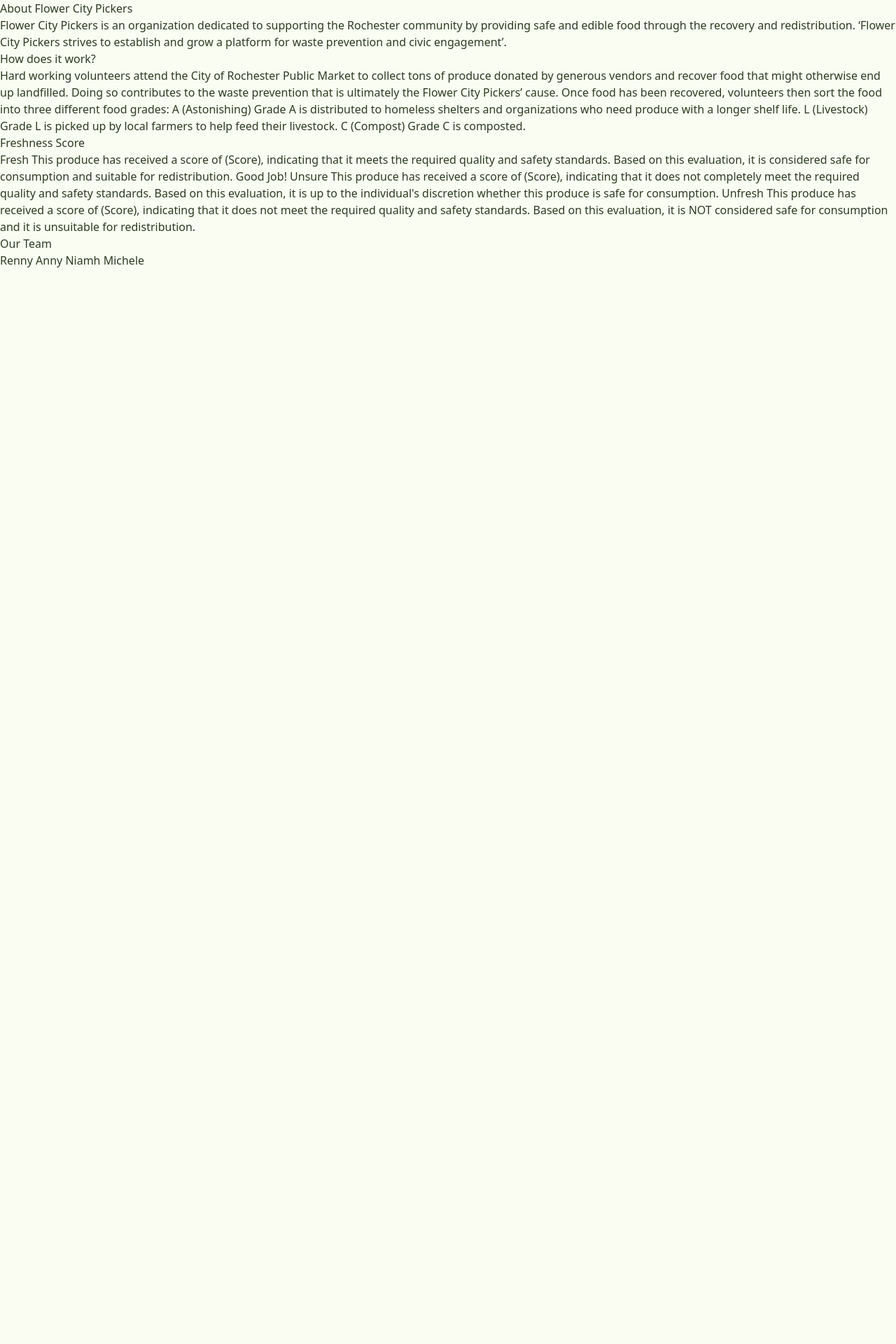
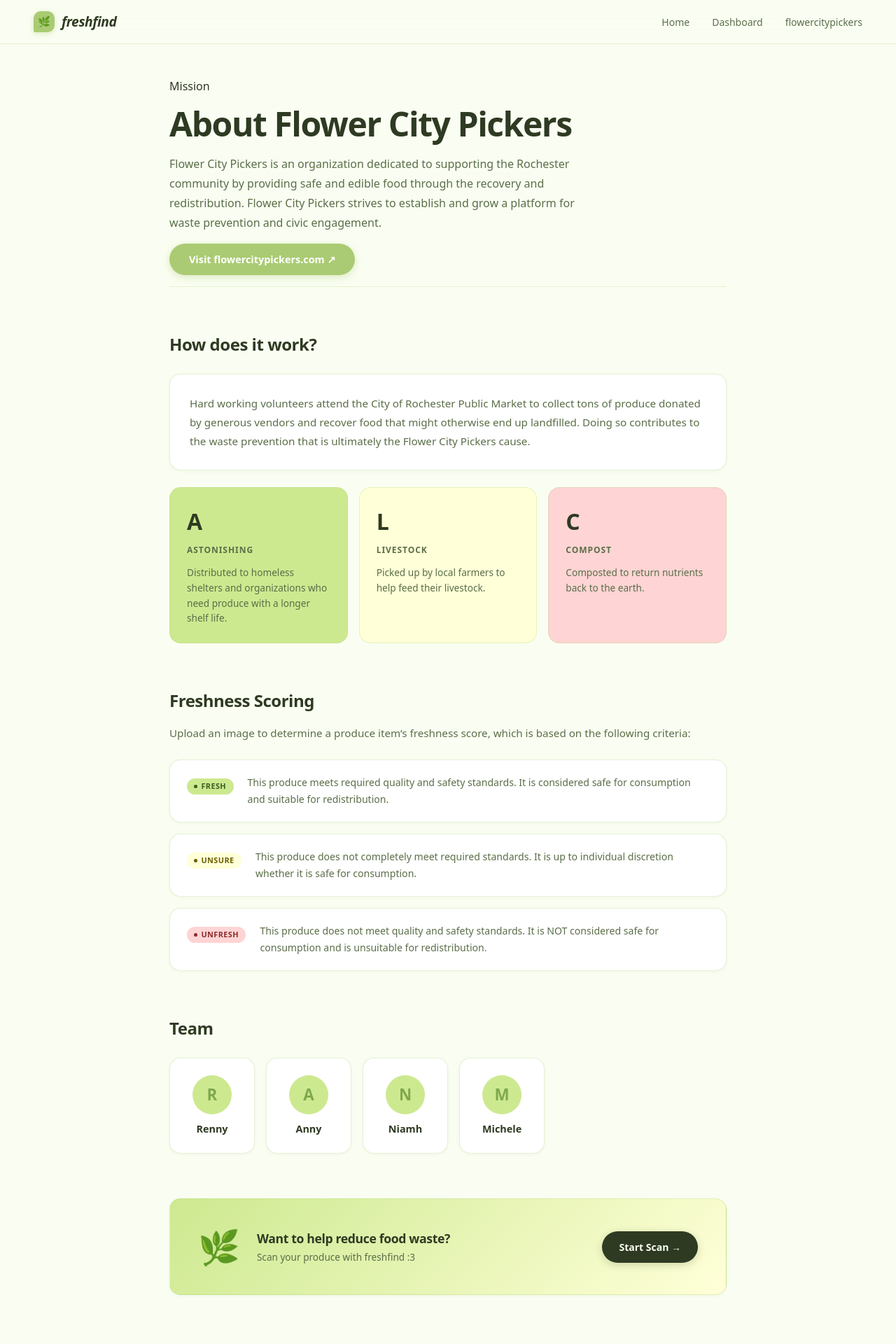
Before and after one commit to akneewhowah/ramnhackathon, a Next.js app: page /about in a window 1280 px wide. Shown: the top 1920 px of the page at 70% size. Before the commit the page ends 800 px from the top, so only its background shows below. Built offline with nearby package versions, Linux system fonts and the light colour scheme.

Commit message:
fix about page and add styles

```diff
--- a/app/about/page.tsx
+++ b/app/about/page.tsx
@@ -1,60 +1,174 @@
-export default function About() {
+import Link from 'next/link'
+
+const GRADES = [
+  {
+    letter: 'A',
+    name: 'Astonishing',
+    color: 'grade-a',
+    desc: 'Distributed to homeless shelters and organizations who need produce with a longer shelf life.',
+  },
+  {
+    letter: 'L',
+    name: 'Livestock',
+    color: 'grade-l',
+    desc: 'Picked up by local farmers to help feed their livestock.',
+  },
+  {
+    letter: 'C',
+    name: 'Compost',
+    color: 'grade-c',
+    desc: 'Composted to return nutrients back to the earth.',
+  },
+]
+
+const VERDICTS = [
+  {
+    label: 'Fresh',
+    verdict: 'GOOD',
+    pill: 'verdict-pill-good',
+    desc: 'This produce meets required quality and safety standards. It is considered safe for consumption and suitable for redistribution.',
+  },
+  {
+    label: 'Unsure',
+    verdict: 'UNSURE',
+    pill: 'verdict-pill-unsure',
+    desc: 'This produce does not completely meet required standards. It is up to individual discretion whether it is safe for consumption.',
+  },
+  {
+    label: 'Unfresh',
+    verdict: 'BAD',
+    pill: 'verdict-pill-bad',
+    desc: 'This produce does not meet quality and safety standards. It is NOT considered safe for consumption and is unsuitable for redistribution.',
+  },
+]
+
+const TEAM = ['Renny', 'Anny', 'Niamh', 'Michele']
+
+export default function AboutPage() {
   return (
-    <main className="container">
-      <div className="about-page">
-        <h1>About Flower City Pickers</h1>
+    <div className="app-shell">
 
-        <section className="about-section">
-          <h2>Flower City Pickers is an organization dedicated to supporting the Rochester community by providing safe and edible food through the recovery and redistribution. ‘Flower City Pickers strives to establish and grow a platform for waste prevention and civic engagement’.
+      {/* nav */}
+      <nav className="nav">
+        <div className="nav-left">
+          <div className="nav-logo-icon">🌿</div>
+          <span className="nav-logo-text">freshfind</span>
+        </div>
+        <div className="nav-links">
+          <Link href="/"         className="nav-link">Home</Link>
+          <Link href="/dashboard" className="nav-link">Dashboard</Link>
+          <Link href="/history"   className="nav-link">flowercitypickers</Link>
+        </div>
+      </nav>
 
-</h2>
+      <main className="about-main">
+
+        {/* domer */}
+        <section className="about-hero">
+          <div className="about-hero-badge">
+            <span className="hero-badge-dot" />  Mission
+          </div>
+          <h1 className="about-hero-title">About Flower City Pickers</h1>
+          <p className="about-hero-sub">
+            Flower City Pickers is an organization dedicated to supporting the Rochester community
+            by providing safe and edible food through the recovery and redistribution. Flower
+            City Pickers strives to establish and grow a platform for waste prevention and civic engagement.
+
+          </p>
+          <a
+            href="https://flowercitypickers.com"
+            target="_blank"
+            rel="noopener noreferrer"
+            className="btn-primary"
+          >
+            Visit flowercitypickers.com ↗
+          </a>
         </section>
 
+        {/* how it works */}
         <section className="about-section">
-          <h2>How does it work?</h2>
-          <p>
-            Hard working volunteers attend the City of Rochester Public Market to collect
-            tons of produce donated by generous vendors and recover food that might otherwise end up landfilled.
-            Doing so contributes to the waste prevention that is ultimately the Flower City Pickers’ cause.
+          <h2 className="about-section-title">How does it work?</h2>
+          <div className="about-how-card">
 
-            Once food has been recovered, volunteers then sort the food into three different food grades:
-            A (Astonishing)
-Grade A is distributed to homeless shelters and organizations who need produce with a longer shelf life.
+            <p className="about-how-text">
+             Hard working volunteers attend the City of Rochester Public Market to collect
+              tons of produce donated by generous vendors and recover food that might otherwise end up landfilled.
 
-L (Livestock)
-Grade L is picked up by local farmers to help feed their livestock.
+            Doing so contributes to the waste prevention that is ultimately the Flower City Pickers cause.
 
-C (Compost)
-Grade C is composted.
+            </p>
+          </div>
 
-          </p>
+          {/* grades  */}
+          <div className="grade-grid">
+            {GRADES.map(g => (
+              <div key={g.letter} className={`grade-card ${g.color}`}>
+                <div className="grade-letter">{g.letter}</div>
+                <div className="grade-name">{g.name}</div>
+                <p className="grade-desc">{g.desc}</p>
+              </div>
+            ))}
+          </div>
         </section>
 
+        {/* fresh scoring */}
         <section className="about-section">
-          <h2>Freshness Score</h2>
-          <p>
-            Fresh
-This produce has received a score of (Score), indicating that it meets the required quality and safety standards. Based on this evaluation, it is considered safe for consumption and suitable for redistribution.
-
-Good Job!
-Unsure
-This produce has received a score of (Score), indicating that it does not completely meet the required quality and safety standards. Based on this evaluation, it is up to the individual's discretion whether this produce is safe for consumption.
-Unfresh
-This produce has received a score of (Score), indicating that it does not meet the required quality and safety standards. Based on this evaluation, it is NOT considered safe for consumption and it is unsuitable for redistribution.
-
+          <h2 className="about-section-title">Freshness Scoring</h2>
+          <p className="about-section-sub">
+            Upload an image to determine a produce item’s freshness score, which is based on the following criteria:
           </p>
+          <div className="verdict-explainer">
+            {VERDICTS.map(v => (
+              <div key={v.verdict} className="verdict-explain-card">
+                <div className="verdict-explain-top">
+                  <span className={`verdict-pill ${v.pill}`}>
+                    <span className="verdict-pill-dot" />
+                    {v.label}
+                  </span>
+                </div>
+                <p className="verdict-explain-desc">{v.desc}</p>
+              </div>
+            ))}
+          </div>
         </section>
 
+        {/* our team!!!!! */}
         <section className="about-section">
-          <h2>Our Team</h2>
-          <p>
-            Renny
-            Anny
-            Niamh
-            Michele
-          </p>
+          <h2 className="about-section-title"> Team</h2>
+          <div className="team-grid">
+            {TEAM.map(name => (
+              <div key={name} className="team-card">
+                <div className="team-avatar">
+                  {name[0]}
+                </div>
+                <p className="team-name">{name}</p>
+              </div>
+            ))}
+          </div>
         </section>
-      </div>
-    </main>
-  );
+
+        {/* blah */}
+        <section className="donate-banner">
+          <span className="donate-banner-icon">🌿</span>
+          <div className="donate-banner-text">
+            <h3 className="donate-banner-title">Want to help reduce food waste?</h3>
+            <p className="donate-banner-sub">
+              Scan your produce with freshfind :3
+            </p>
+          </div>
+          <Link href="/page.tsx" className="btn-dark">Start Scan →</Link>
+        </section>
+
+      </main>
+
+      <footer className="footer">
+        <span>© 2026 findfresh </span>
+        <div className="footer-links">
+          <Link href="/" className="footer-link">Return Home</Link>
+          <a href="https://flowercitypickers.org" className="footer-link" target="_blank" rel="noopener noreferrer">Flower City Pickers</a>
+        </div>
+      </footer>
+
+    </div>
+  )
 }
--- a/app/globals.css
+++ b/app/globals.css
@@ -522,3 +522,132 @@
 .footer-links { display: flex; gap: 1.5rem; }
 .footer-link  { color: var(--text-lt); text-decoration: none; transition: color 0.15s; }
 .footer-link:hover { color: var(--green-dk); }
+
+
+/*about styles*/
+/* ── About page ───────────────────────────────────────────── */
+.about-main {
+  flex: 1;
+  max-width: 860px;
+  margin: 0 auto;
+  width: 100%;
+  padding: 3rem 2rem 6rem;
+  position: relative; z-index: 1;
+  display: flex; flex-direction: column; gap: 4rem;
+}
+
+/* Hero */
+.about-hero {
+  display: flex; flex-direction: column; align-items: flex-start; gap: 1rem;
+  padding-bottom: 1rem;
+  border-bottom: 1px solid var(--border);
+}
+.about-hero-title {
+  font-size: clamp(2rem, 4vw, 3rem);
+  font-weight: 700;
+  letter-spacing: -0.03em;
+  color: var(--text);
+  line-height: 1.1;
+}
+.about-hero-sub {
+  font-size: 1rem; font-weight: 300;
+  color: var(--text-mid); line-height: 1.75;
+  max-width: 600px;
+}
+
+/* Section */
+.about-section { display: flex; flex-direction: column; gap: 1.5rem; }
+.about-section-title {
+  font-size: 1.5rem; font-weight: 700;
+  letter-spacing: -0.02em; color: var(--text);
+}
+.about-section-sub {
+  font-size: 0.95rem; color: var(--text-mid);
+  line-height: 1.7; margin-top: -0.5rem;
+}
+
+/* How it works card */
+.about-how-card {
+  background: white;
+  border: 1.5px solid var(--border);
+  border-radius: var(--radius);
+  padding: 1.75rem;
+  display: flex; gap: 1.25rem; align-items: flex-start;
+  box-shadow: var(--shadow);
+}
+.about-how-icon { font-size: 2rem; flex-shrink: 0; margin-top: 2px; }
+.about-how-text {
+  font-size: 0.95rem; color: var(--text-mid);
+  line-height: 1.75; font-weight: 300;
+}
+
+/* Grade cards */
+.grade-grid {
+  display: grid;
+  grid-template-columns: repeat(3, 1fr);
+  gap: 1rem;
+}
+.grade-card {
+  border-radius: var(--radius);
+  padding: 1.5rem;
+  display: flex; flex-direction: column; gap: 0.5rem;
+  border: 1.5px solid var(--border);
+}
+.grade-a { background: var(--green-lt); }
+.grade-l { background: var(--butter); }
+.grade-c { background: var(--pink); }
+
+.grade-letter {
+  font-size: 2rem; font-weight: 800;
+  letter-spacing: -0.04em; color: var(--text);
+}
+.grade-name {
+  font-size: 0.75rem; font-weight: 700;
+  text-transform: uppercase; letter-spacing: 0.08em;
+  color: var(--text-mid);
+}
+.grade-desc {
+  font-size: 0.85rem; color: var(--text-mid);
+  line-height: 1.6; font-weight: 300;
+  margin-top: 0.25rem;
+}
+
+/* Verdict explainer */
+.verdict-explainer {
+  display: flex; flex-direction: column; gap: 1rem;
+}
+.verdict-explain-card {
+  background: white;
+  border: 1.5px solid var(--border);
+  border-radius: var(--radius);
+  padding: 1.25rem 1.5rem;
+  display: flex; gap: 1.25rem; align-items: flex-start;
+  box-shadow: var(--shadow);
+}
+.verdict-explain-top { flex-shrink: 0; padding-top: 2px; }
+.verdict-explain-desc {
+  font-size: 0.88rem; color: var(--text-mid);
+  line-height: 1.7; font-weight: 300;
+}
+
+/* Team */
+.team-grid {
+  display: flex; gap: 1rem; flex-wrap: wrap;
+}
+.team-card {
+  display: flex; flex-direction: column; align-items: center; gap: 0.625rem;
+  background: white;
+  border: 1.5px solid var(--border);
+  border-radius: var(--radius);
+  padding: 1.5rem 2rem;
+  box-shadow: var(--shadow);
+  transition: transform 0.2s;
+}
+.team-card:hover { transform: translateY(-3px); }
+.team-avatar {
+  width: 56px; height: 56px; border-radius: 50%;
+  background: var(--green-lt);
+  display: flex; align-items: center; justify-content: center;
+  font-size: 1.4rem; font-weight: 700; color: var(--green-dk);
+}
+.team-name { font-size: 0.9rem; font-weight: 600; color: var(--text); }
```
